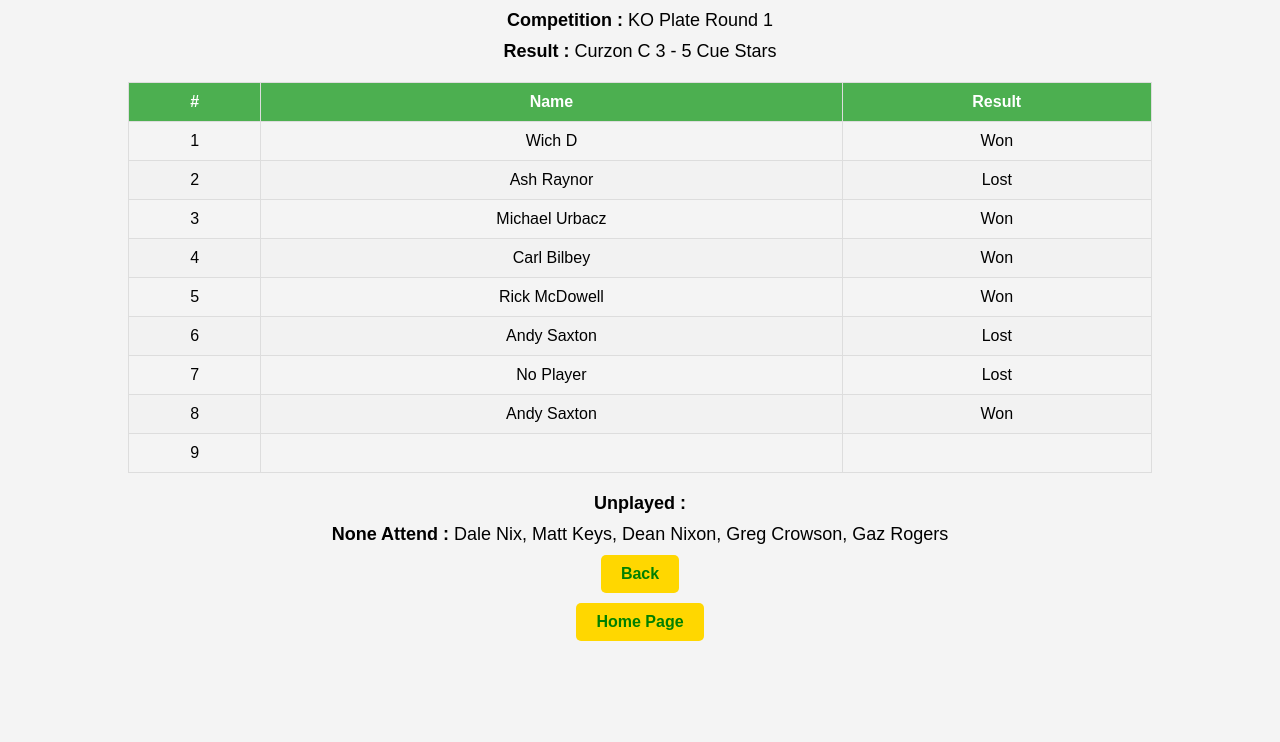
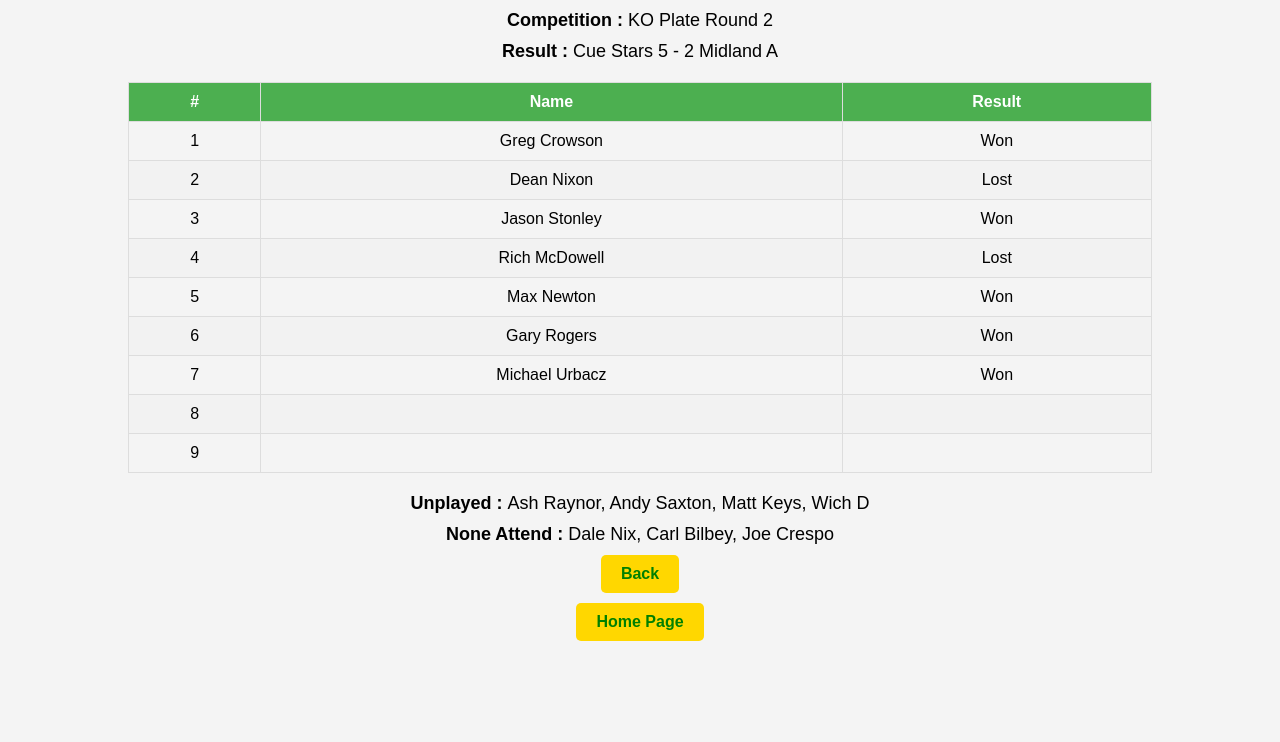
Before and after one commit to cue-stars-pool/cup-result-3, a plain HTML site: page index.html in a window 1280 px wide. Shown: the part 58-800 px from the top of the page. Drawn offline with Linux system fonts and the light colour scheme.

Commit message:
Update index.html

```diff
--- a/index.html
+++ b/index.html
@@ -73,12 +73,12 @@
 <body>
 
 <header>
-    <h1>Curzon C (A)</h1>
+    <h1>Midland A (H)</h1>
 </header>
 
 <section>
-    <div class="sub-header"><strong>Competition : </strong>KO Plate Round 1</div>
-    <div class="sub-header"><strong>Result : </strong>Curzon C 3 - 5 Cue Stars</div>
+    <div class="sub-header"><strong>Competition : </strong>KO Plate Round 2</div>
+    <div class="sub-header"><strong>Result : </strong>Cue Stars 5 - 2 Midland A</div>
 </section>
 
     <!-- Table for Player Results -->
@@ -93,43 +93,43 @@
     <tbody>
         <tr>
             <td>1</td>
-            <td>Wich D</td>
+            <td>Greg Crowson</td>
             <td>Won</td>
         </tr>
         <tr>
             <td>2</td>
-            <td>Ash Raynor</td>
+            <td>Dean Nixon</td>
             <td>Lost</td>
         </tr>
         <tr>
             <td>3</td>
+            <td>Jason Stonley</td>
+            <td>Won</td>
+        </tr>
+        <tr>
+            <td>4</td>
+            <td>Rich McDowell</td>
+            <td>Lost</td>
+        </tr>
+        <tr>
+            <td>5</td>
+            <td>Max Newton</td>
+            <td>Won</td>
+        </tr>
+        <tr>
+            <td>6</td>
+            <td>Gary Rogers</td>
+            <td>Won</td>
+        </tr>
+        <tr>
+            <td>7</td>
             <td>Michael Urbacz</td>
             <td>Won</td>
         </tr>
         <tr>
-            <td>4</td>
-            <td>Carl Bilbey</td>
-            <td>Won</td>
-        </tr>
-        <tr>
-            <td>5</td>
-            <td>Rick McDowell</td>
-            <td>Won</td>
-        </tr>
-        <tr>
-            <td>6</td>
-            <td>Andy Saxton</td>
-            <td>Lost</td>
-        </tr>
-        <tr>
-            <td>7</td>
-            <td>No Player</td>
-            <td>Lost</td>
-        </tr>
-        <tr>
             <td>8</td>
-            <td>Andy Saxton</td>
-            <td>Won</td>
+            <td></td>
+            <td></td>
         </tr>
         <tr>
             <td>9</td>
@@ -140,8 +140,8 @@
 </table>
 
 <section>
-    <div class="sub-header"><strong>Unplayed : </strong></div>
-    <div class="sub-header"><strong>None Attend : </strong>Dale Nix, Matt Keys, Dean Nixon, Greg Crowson, Gaz Rogers</div>
+    <div class="sub-header"><strong>Unplayed : </strong>Ash Raynor, Andy Saxton, Matt Keys, Wich D</div>
+    <div class="sub-header"><strong>None Attend : </strong>Dale Nix, Carl Bilbey, Joe Crespo</div>
 </section>
 
 
```
